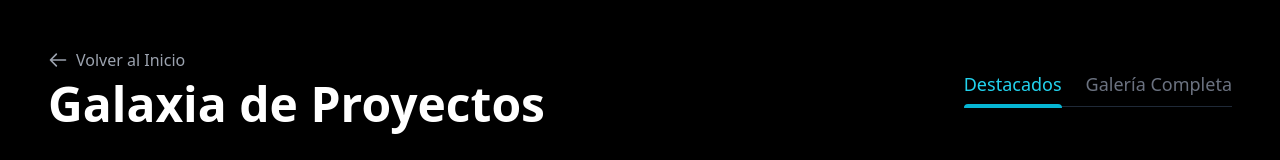
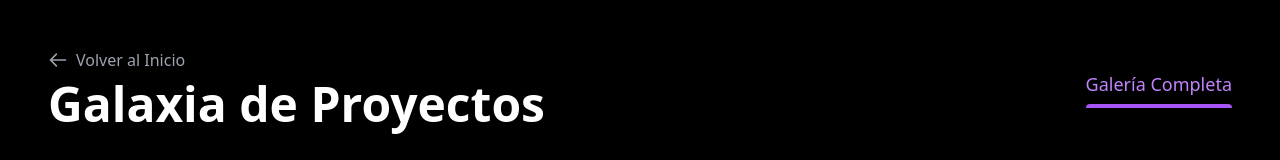
Before and after one commit to FrankLovelace/FrankLovelace, a Vue app in the folder dev-site/: page /proyectos in a window 1280 px wide. Shown: the top 160 px of the page. Built offline with nearby package versions, Linux system fonts and the light colour scheme.

Commit message:
se muestran todos los proyectos al darle click

```diff
--- a/dev-site/src/views/ProjectsView.vue
+++ b/dev-site/src/views/ProjectsView.vue
@@ -45,7 +45,7 @@ interface Project {
 const projects = projectsData as Project[];
 
 // ---INTERFAZ ---
-const activeTab = ref<'featured' | 'all'>('featured');
+const activeTab = ref<'featured' | 'all'>('all');
 const selectedProject = ref<Project | null>(null);
 
 const filteredProjects = computed(() => {
@@ -93,14 +93,7 @@ const closeModal = () => {
       </div>
 
       <div class="flex space-x-6 border-b border-gray-800 pb-2">
-        <button
-          @click="activeTab = 'featured'"
-          class="text-lg font-medium transition-colors relative"
-          :class="activeTab === 'featured' ? 'text-cyan-400' : 'text-gray-500 hover:text-gray-300'"
-        >
-          Destacados
-          <div v-if="activeTab === 'featured'" class="absolute -bottom-2.5 left-0 w-full h-1 bg-cyan-500 rounded-t-full"></div>
-        </button>
+
         <button
           @click="activeTab = 'all'"
           class="text-lg font-medium transition-colors relative"
```
